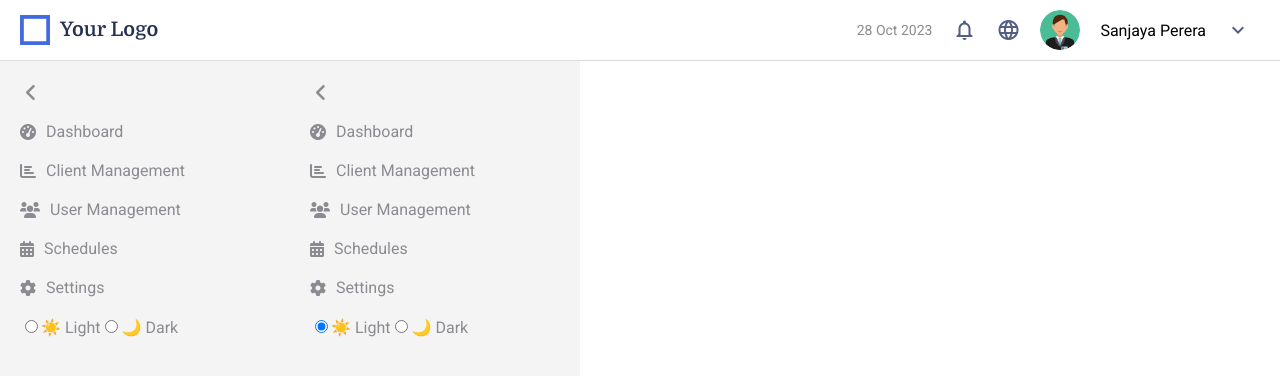
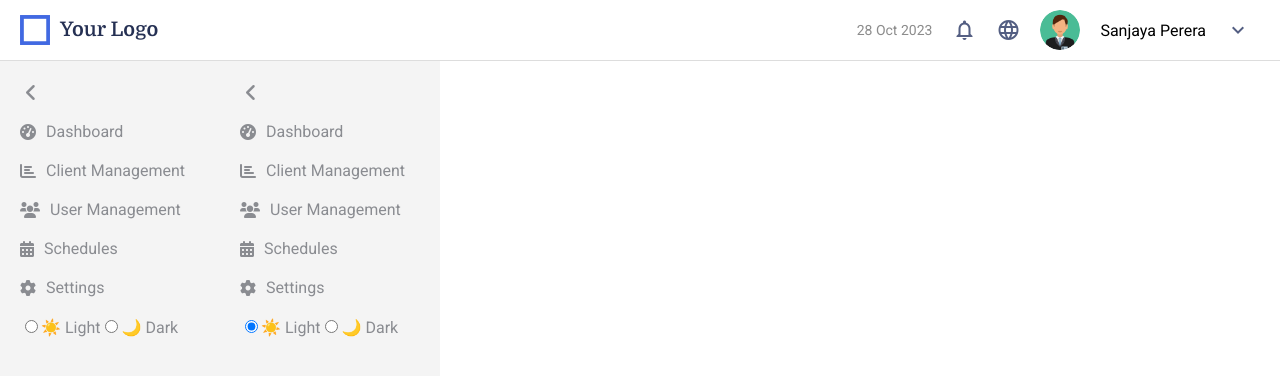
Before and after one commit to MadushaniR/Employee-Management-Dashboard, an Angular app: page /sidenav in a window 1280 px wide. Shown: the top 376 px of the page. Built offline with nearby package versions, Linux system fonts and the light colour scheme.

Commit message:
sidebar styling updated

```diff
--- a/src/app/sidenav/sidenav.component.css
+++ b/src/app/sidenav/sidenav.component.css
@@ -1,5 +1,5 @@
 .sidenav {
-    width: 250px;
+    width: 180px;
     height: 100vh;
     background-color: #f4f4f4;
     color: #8A8C91;
```
